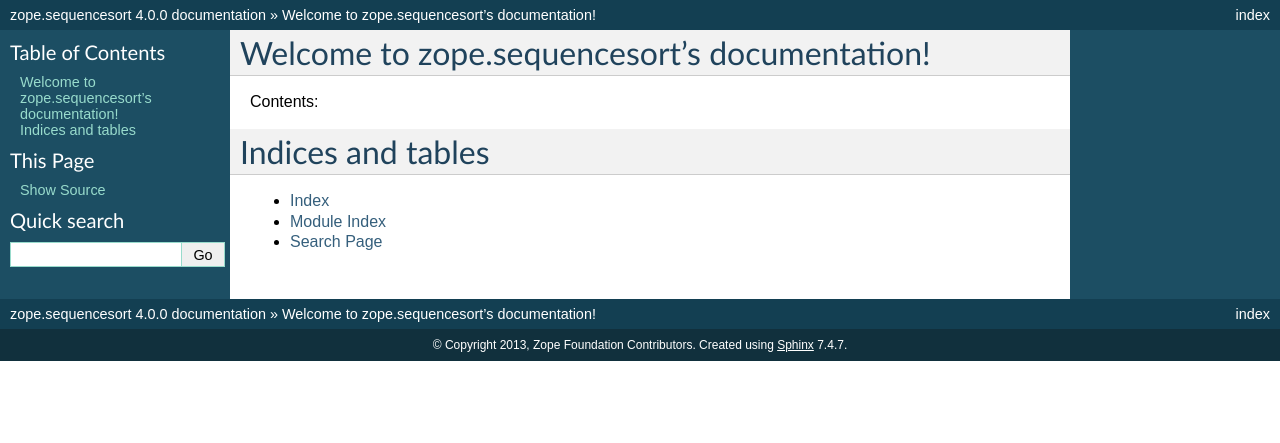
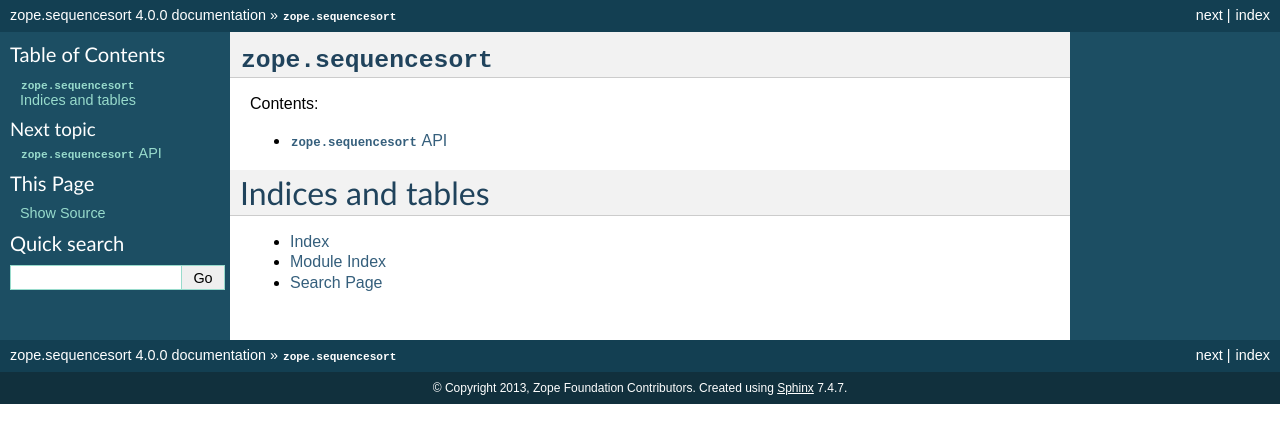
Before and after one commit to zopefoundation/zope.sequencesort, a Sphinx documentation site: the page built from docs/index.rst, in a window 1280 px wide. Shown: the top 443 px of the page. Built offline with Sphinx 7.4.7, drawn with Linux system fonts in a browser that asks for light colours.

```diff
--- /dev/null
+++ b/docs/api.rst
@@ -0,0 +1,6 @@
+:mod:`zope.sequencesort` API
+============================
+
+.. automodule:: zope.sequencesort.ssort
+
+.. autofunction:: sort
--- a/docs/index.rst
+++ b/docs/index.rst
@@ -1,16 +1,13 @@
 .. zope.sequencesort documentation master file, created by
-   sphinx-quickstart on Thu Feb 28 14:48:57 2013.
-   You can adapt this file completely to your liking, but it should at least
-   contain the root `toctree` directive.
-
-Welcome to zope.sequencesort's documentation!
-=============================================
+:mod:`zope.sequencesort`
+========================
 
 Contents:
 
 .. toctree::
    :maxdepth: 2
 
+   api
 
 
 Indices and tables
```
